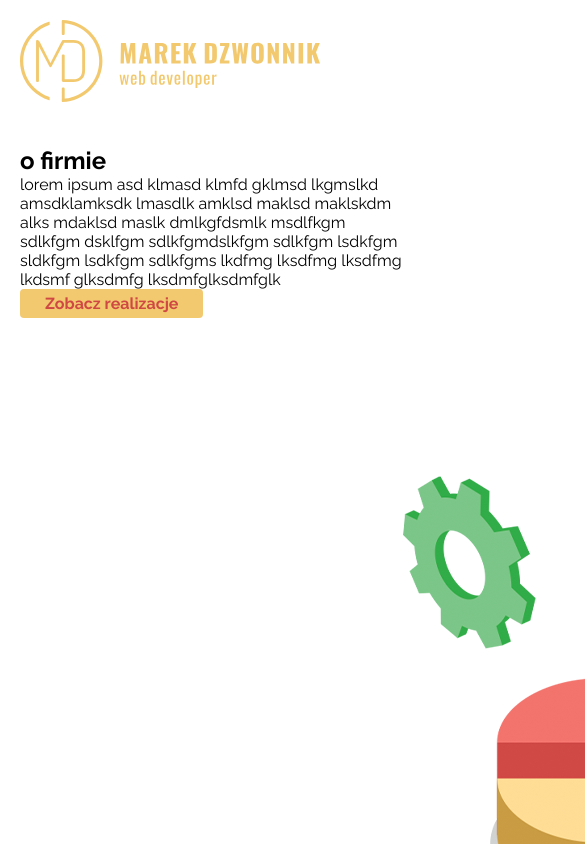
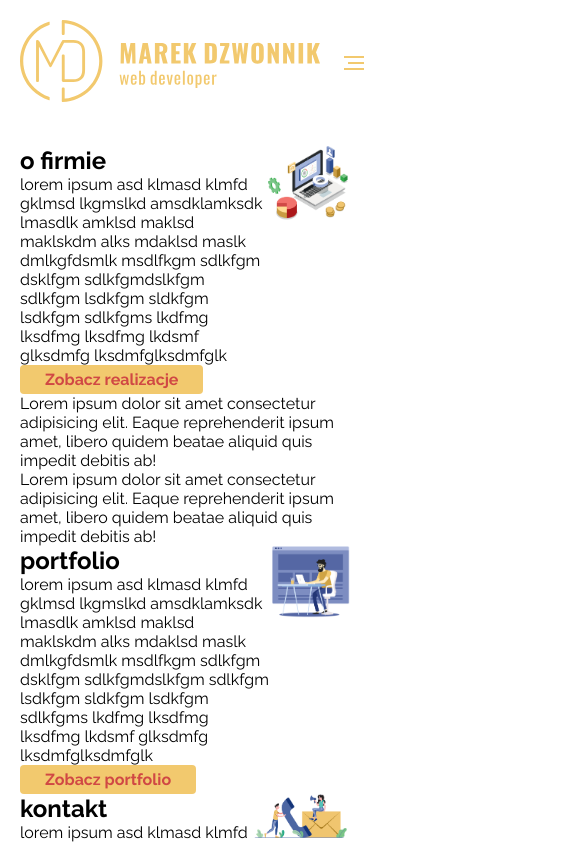
Before and after one commit to MarekDzw/Portfolio, a Vue app: page / in a window 390 px wide. Shown: the top 844 px of the page, 585 px wide, since content can reach past the window. Built offline with nearby package versions, Linux system fonts and the light colour scheme.

Commit message:
dodany wstępnie sidebar i burger

```diff
--- a/src/App.vue
+++ b/src/App.vue
@@ -1,17 +1,17 @@
 <template>
   <div id="app">
-    <AppNav></AppNav>
+    <Menu />
     <router-view></router-view>
   </div>
 </template>
 
 <script>
-import AppNav from "./components/AppNav.vue";
+import Menu from "./components/Menu.vue";
 
 export default {
   name: "App",
   components: {
-    AppNav
+    Menu
   }
 };
 </script>
@@ -30,4 +30,13 @@ export default {
   margin: auto;
   display: flex;
 }
+.flex {
+  display: flex;
+  flex-direction: column;
+}
+@media (max-width: 1250px) {
+  .wrapper {
+    width: 100%;
+  }
+}
 </style>
--- a/src/components/AppNav.vue
+++ /dev/null
@@ -1,58 +0,0 @@
-<template>
-  <div class="wrapper nav">
-    <div class="nav-logo">
-      <router-link to="/">
-        <img
-          src="../assets/img/logo.svg"
-          alt="Marek Dzwonnik - Logo"
-          class="nav-logo-img"
-        />
-      </router-link>
-    </div>
-    <div class="nav-list">
-      <ul>
-        <template v-for="(item, index) in navItems">
-          <router-link class="nav-link" :key="index" :to="item.url">{{
-            item.title
-          }}</router-link>
-        </template>
-      </ul>
-    </div>
-  </div>
-</template>
-
-<script>
-export default {
-  name: "AppNav",
-  data() {
-    return {
-      navItems: [
-        { title: "usługi", url: "/services" },
-        { title: "współpraca", url: "/partnership" },
-        { title: "portfolio", url: "/portfolio" },
-        { title: "kontakt", url: "/contact" }
-      ]
-    };
-  }
-};
-</script>
-
-<style lang="scss" scoped>
-.nav {
-  justify-content: space-between;
-  align-items: center;
-  &-link {
-    color: black;
-    text-decoration: none;
-    margin-left: 30px;
-  }
-  &-logo-img {
-    width: 300px;
-  }
-}
-
-.router-link-active {
-  text-decoration: underline;
-  text-decoration-color: gold;
-}
-</style>
--- /dev/null
+++ b/src/components/Menu.vue
@@ -0,0 +1,75 @@
+<template>
+  <div class="wrapper nav">
+    <div class="nav-logo">
+      <router-link to="/">
+        <img
+          src="@/assets/img/logo.svg"
+          alt="Marek Dzwonnik"
+          class="nav-logo-img"
+        />
+      </router-link>
+    </div>
+    <div class="nav-list none-mobile">
+      <MenuList class="" :store="store" />
+    </div>
+    <Sidebar class="none-desktop">
+      <MenuList :store="store" />
+    </Sidebar>
+    <Burger class="none-desktop" />
+  </div>
+</template>
+
+<script>
+import Burger from "./menu/Burger.vue";
+import Sidebar from "./menu/Sidebar.vue";
+import MenuList from "./menu/MenuList.vue";
+
+import { store } from "@/store.js";
+
+export default {
+  name: "Menu",
+  components: {
+    Burger,
+    Sidebar,
+    MenuList
+  },
+  data() {
+    return {
+      store
+    };
+  }
+};
+</script>
+
+<style lang="scss" scoped>
+.none-desktop {
+  display: none;
+}
+.none-mobile {
+  display: flex;
+}
+.nav {
+  justify-content: space-between;
+  align-items: center;
+  &-link {
+    color: black;
+    text-decoration: none;
+    margin-left: 30px;
+  }
+  &-logo-img {
+    width: 300px;
+  }
+}
+.router-link-active {
+  text-decoration: underline;
+  text-decoration-color: gold;
+}
+@media (max-width: 769px) {
+  .none-desktop  {
+    display: block;
+  }
+  .none-mobile {
+    display: none;
+  }
+}
+</style>
--- a/src/components/NextPage.vue
+++ b/src/components/NextPage.vue
@@ -1,28 +1,26 @@
 <template>
   <div class="flex">
-    <template v-for="(item, index) in sections">
-      <div class="two-column" :key="index">
+    <div class="two-column">
       <div>
-          <h2>{{ item.title }}</h2>
-          <p>{{ item.contentText }}</p>
-          <div v-if="item.contact.phone">
-            <a :href="`tel:${item.contact.phone}`" class="phone">
-              {{ item.contact.phone }}
-            </a>
+        <h2>{{ sections.title }}</h2>
+        <p>{{ sections.contentText }}</p>
+        <div v-if="sections.contact.phone">
+          <a :href="`tel:${sections.contact.phone}`" class="phone">{{
+            sections.contact.phone
+          }}</a>
           <a
             target="blank"
-              :href="`mailto:${item.contact.mail}`"
+            :href="`mailto:${sections.contact.mail}`"
             class="mail"
-              >{{ item.contact.mail }}</a
+            >{{ sections.contact.mail }}</a
           >
         </div>
-          <Button v-if="item.button.text" v-bind:button="item.button" />
+        <Button v-if="sections.button.text" v-bind:button="sections.button" />
       </div>
       <div>
-          <img :src="item.image.src" :alt="item.image.alt" />
+        <img :src="sections.image.src" :alt="sections.image.alt" />
       </div>
     </div>
-    </template>
   </div>
 </template>
 
@@ -39,11 +37,11 @@ export default {
 </script>
 
 <style lang="scss" scoped>
-.flex {
+.two-column {
   display: flex;
-  flex-direction: column;
-  .two-column{
-      display: flex;
+  justify-content: space-between;
 }
+img {
+  width: 80%;
 }
 </style>
--- /dev/null
+++ b/src/components/menu/Burger.vue
@@ -0,0 +1,110 @@
+<template>
+  <div id="burger" :class="{ active: isBurgerActive }" @click.prevent="toggle">
+    <slot>
+      <button type="button" class="burger-button" title="Menu">
+        <span class="hidden">Toggle menu</span>
+        <span class="burger-bar burger-bar--1"></span>
+        <span class="burger-bar burger-bar--2"></span>
+        <span class="burger-bar burger-bar--3"></span>
+      </button>
+    </slot>
+  </div>
+</template>
+<script>
+import { store, mutations } from "@/store.js";
+
+export default {
+  computed: {
+    isBurgerActive() {
+      return store.isNavOpen;
+    }
+  },
+  methods: {
+    toggle() {
+      mutations.toggleNav();
+    }
+  }
+};
+</script>
+<style scoped>
+.hidden {
+  visibility: hidden;
+}
+
+button {
+  cursor: pointer;
+}
+
+button:focus {
+  outline: 0;
+}
+
+.burger-button {
+  position: relative;
+  height: 30px;
+  width: 32px;
+  display: block;
+  z-index: 999;
+  border: 0;
+  border-radius: 0;
+  background-color: transparent;
+  pointer-events: all;
+  transition: transform 0.6s cubic-bezier(0.165, 0.84, 0.44, 1);
+}
+
+.burger-bar {
+  background-color: #f2c96e;
+  position: absolute;
+  top: 50%;
+  right: 6px;
+  left: 6px;
+  height: 2px;
+  width: auto;
+  margin-top: -1px;
+  transition: transform 0.6s cubic-bezier(0.165, 0.84, 0.44, 1),
+    opacity 0.3s cubic-bezier(0.165, 0.84, 0.44, 1),
+    background-color 0.6s cubic-bezier(0.165, 0.84, 0.44, 1);
+}
+
+.burger-bar--1 {
+  -webkit-transform: translateY(-6px);
+  transform: translateY(-6px);
+}
+
+.burger-bar--2 {
+  transform-origin: 100% 50%;
+  transform: scaleX(0.8);
+}
+
+.burger-button:hover .burger-bar--2 {
+  transform: scaleX(1);
+}
+
+.no-touchevents .burger-bar--2:hover {
+  transform: scaleX(1);
+}
+
+.burger-bar--3 {
+  transform: translateY(6px);
+}
+
+#burger.active .burger-button {
+  transform: rotate(-180deg);
+}
+
+#burger.active .burger-bar {
+  background-color: #f2c96e;
+}
+
+#burger.active .burger-bar--1 {
+  transform: rotate(45deg);
+}
+
+#burger.active .burger-bar--2 {
+  opacity: 0;
+}
+
+#burger.active .burger-bar--3 {
+  transform: rotate(-45deg);
+}
+</style>
--- /dev/null
+++ b/src/components/menu/MenuList.vue
@@ -0,0 +1,36 @@
+<template>
+  <ul>
+    <template v-for="(item, index) in store.navItems">
+      <router-link class="nav-link" :key="index" :to="item.url">
+        {{ item.title }}
+      </router-link>
+    </template>
+  </ul>
+</template>
+
+<script>
+export default {
+  name: "MenuList",
+  props: ["store"]
+};
+</script>
+
+<style lang="scss" scoped>
+.nav {
+  justify-content: space-between;
+  align-items: center;
+  &-link {
+    color: black;
+    text-decoration: none;
+    margin-left: 30px;
+  }
+  &-logo-img {
+    width: 300px;
+  }
+}
+
+.router-link-active {
+  text-decoration: underline;
+  text-decoration-color: gold;
+}
+</style>
--- /dev/null
+++ b/src/components/menu/Sidebar.vue
@@ -0,0 +1,62 @@
+<template>
+  <div class="sidebar">
+    <div
+      class="sidebar-backdrop"
+      @click="closeSidebarPanel"
+      v-if="isPanelOpen"
+    ></div>
+    <transition name="slide">
+      <div v-if="isPanelOpen" class="sidebar-panel">
+        <slot></slot>
+      </div>
+    </transition>
+  </div>
+</template>
+<script>
+import { store, mutations } from "@/store.js";
+
+export default {
+  methods: {
+    closeSidebarPanel: mutations.toggleNav
+  },
+  computed: {
+    isPanelOpen() {
+      return store.isNavOpen;
+    }
+  }
+};
+</script>
+<style scoped>
+.slide-enter-active,
+.slide-leave-active {
+  transition: transform 0.2s ease;
+}
+
+.slide-enter,
+.slide-leave-to {
+  transform: translateX(100%);
+  transition: all 150ms ease-in 0s;
+}
+
+.sidebar-backdrop {
+  background-color: rgba(0, 0, 0, 0.5);
+  width: 100%;
+  height: 100%;
+  position: fixed;
+  top: 0;
+  right: 0;
+  cursor: pointer;
+}
+
+.sidebar-panel {
+  overflow-y: auto;
+  background-color: #b0bbdf;
+  position: fixed;
+  right: 0;
+  top: 0;
+  height: 100%;
+  z-index: 999;
+  padding: 3rem 20px 2rem 20px;
+  width: 300px;
+}
+</style>
--- /dev/null
+++ b/src/store.js
@@ -0,0 +1,16 @@
+import Vue from "vue";
+
+export const store = Vue.observable({
+  isNavOpen: false,
+  navItems: [
+    { title: "usługi", url: "/services" },
+    { title: "współpraca", url: "/partnership" },
+    { title: "portfolio", url: "/portfolio" },
+    { title: "kontakt", url: "/contact" }
+  ]
+});
+export const mutations = {
+  toggleNav() {
+    store.isNavOpen = !store.isNavOpen;
+  }
+};
--- a/src/views/Home.vue
+++ b/src/views/Home.vue
@@ -1,6 +1,18 @@
 <template>
-  <div class="wrapper">
-    <NextPage v-bind:sections="sections" />
+  <div class="wrapper flex">
+    <NextPage v-bind:sections="sections[0]" />
+    <div>
+      Lorem ipsum dolor sit amet consectetur adipisicing elit. Eaque
+      reprehenderit ipsum amet, libero quidem beatae aliquid quis impedit
+      debitis ab!
+    </div>
+    <div>
+      Lorem ipsum dolor sit amet consectetur adipisicing elit. Eaque
+      reprehenderit ipsum amet, libero quidem beatae aliquid quis impedit
+      debitis ab!
+    </div>
+    <NextPage v-bind:sections="sections[1]" />
+    <NextPage v-bind:sections="sections[2]" />
   </div>
 </template>
 
```
Lines whose indentation alone changed are shown as unchanged.
